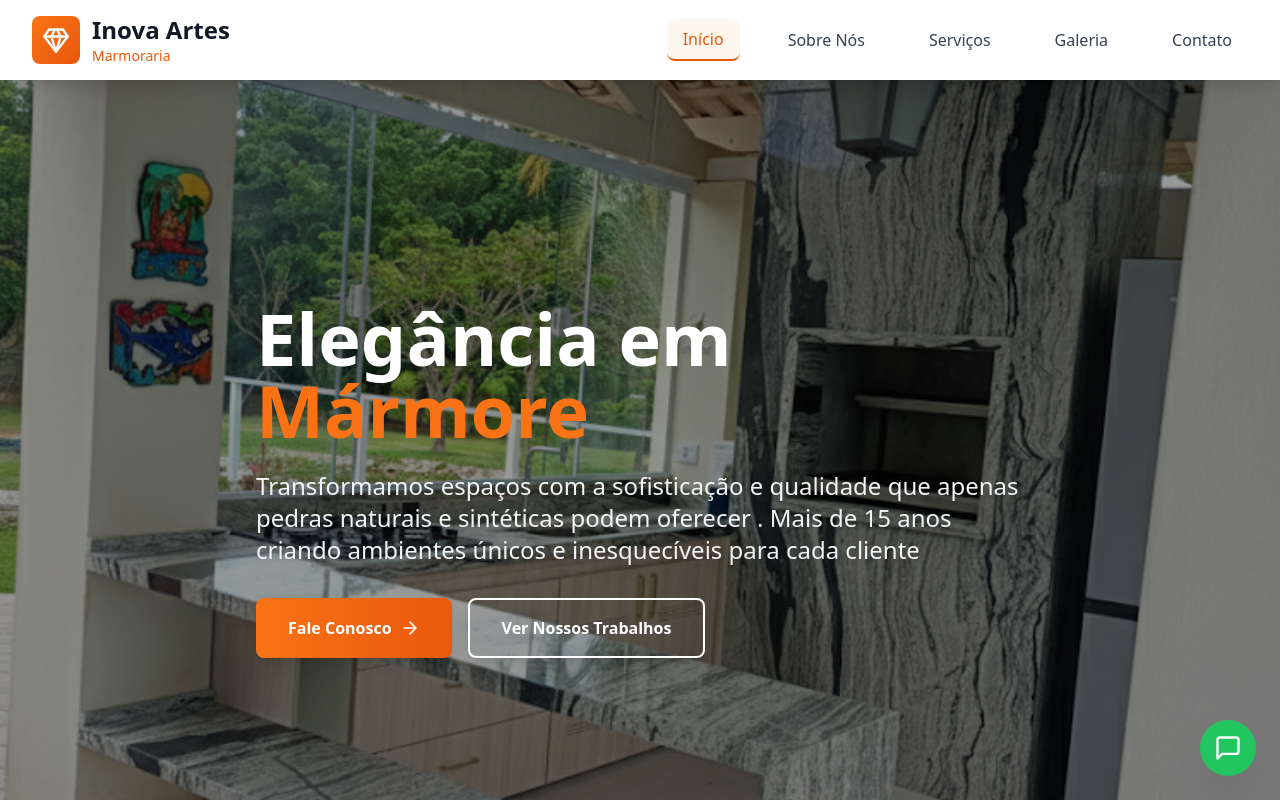
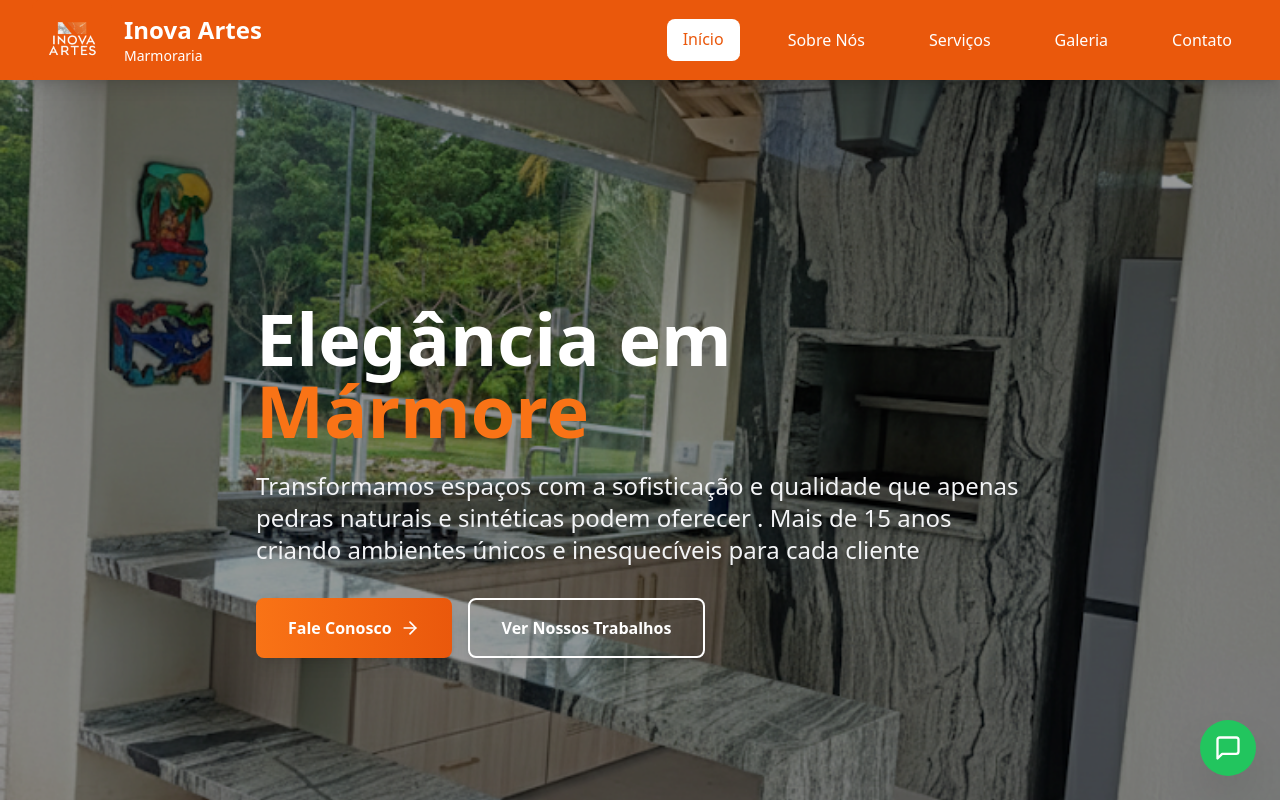
Before and after one commit to christyan2311/Inova-Artes, a React (Vite) app: page / in a window 1280 px wide. Shown: the top 800 px of the page. Built offline with nearby package versions, Linux system fonts and the light colour scheme.

Commit message:
adicionando nova logo e favicon

```diff
--- a/index.html
+++ b/index.html
@@ -3,6 +3,7 @@
   <head>
     <meta charset="UTF-8" />
     <meta name="viewport" content="width=device-width, initial-scale=1.0" />
+    <link rel="icon" type="image/png" href="/public/images/Logo/Modern Logo for Inova Artes - Minimalist Design (2).png"/>
     <title>Projeto - Inova Artes - Marmoraria</title>
   </head>
   <body>
--- a/src/componentes/Cabecalho.tsx
+++ b/src/componentes/Cabecalho.tsx
@@ -1,5 +1,5 @@
-import React, { useState } from 'react';
-import { Gem, X } from 'lucide-react';
+import React, { useState } from "react";
+import { Gem, X } from "lucide-react";
 
 interface CabecalhoProps {
   secaoAtiva: string;
@@ -10,11 +10,11 @@ const Cabecalho: React.FC<CabecalhoProps> = ({ secaoAtiva, onSecaoChange }) => {
   const [menuMobileAberto, setMenuMobileAberto] = useState(false);
 
   const itensMenu = [
-    { id: 'inicio', label: 'Início' },
-    { id: 'sobre', label: 'Sobre Nós' },
-    { id: 'servicos', label: 'Serviços' },
-    { id: 'galeria', label: 'Galeria' },
-    { id: 'contato', label: 'Contato' }
+    { id: "inicio", label: "Início" },
+    { id: "sobre", label: "Sobre Nós" },
+    { id: "servicos", label: "Serviços" },
+    { id: "galeria", label: "Galeria" },
+    { id: "contato", label: "Contato" },
   ];
 
   const alternarMenuMobile = () => {
@@ -27,17 +27,24 @@ const Cabecalho: React.FC<CabecalhoProps> = ({ secaoAtiva, onSecaoChange }) => {
   };
 
   return (
-    <header className="bg-white shadow-lg fixed top-0 left-0 right-0 z-50">
+    <header className="bg-orange-600 shadow-lg fixed top-0 left-0 right-0 z-50">
       <div className="max-w-7xl mx-auto px-4 sm:px-6 lg:px-8">
         <div className="flex items-center justify-between h-20">
           {/* Logo */}
-          <div className="flex items-center space-x-3 cursor-pointer" onClick={() => navegarEFecharMenu('inicio')}>
-            <div className="w-12 h-12 bg-gradient-to-br from-orange-500 to-orange-600 rounded-lg flex items-center justify-center">
-              <Gem className="w-7 h-7 text-white" />
+          <div
+            className="flex items-center space-x-3 cursor-pointer"
+            onClick={() => navegarEFecharMenu("inicio")}
+          >
+            <div className="w-20 h-20 rounded-lg flex items-center justify-center bg-orange-600">
+              <img
+                src="/public/images/Logo/Modern Logo for Inova Artes - Minimalist Design (1).png"
+                alt="Logo InovaArtes"
+                className="w-24 h-24 object-contain"
+              />
             </div>
             <div>
-              <h1 className="text-2xl font-bold text-gray-900">Inova Artes</h1>
-              <p className="text-sm text-orange-600">Marmoraria</p>
+              <h1 className="text-2xl font-bold text-white">Inova Artes</h1>
+              <p className="text-sm text-white">Marmoraria</p>
             </div>
           </div>
 
@@ -49,8 +56,8 @@ const Cabecalho: React.FC<CabecalhoProps> = ({ secaoAtiva, onSecaoChange }) => {
                 onClick={() => onSecaoChange(item.id)}
                 className={`px-4 py-2 rounded-lg font-medium transition-all duration-300 ${
                   secaoAtiva === item.id
-                    ? 'text-orange-600 bg-orange-50 border-b-2 border-orange-600'
-                    : 'text-gray-700 hover:text-orange-600 hover:bg-orange-50'
+                    ? "text-orange-600 bg-white border-b-2 border-white"
+                    : "text-white hover:text-orange-100 hover:bg-orange-700"
                 }`}
               >
                 {item.label}
@@ -62,7 +69,7 @@ const Cabecalho: React.FC<CabecalhoProps> = ({ secaoAtiva, onSecaoChange }) => {
           <div className="md:hidden">
             <button
               onClick={alternarMenuMobile}
-              className="p-2 rounded-lg text-gray-700 hover:bg-orange-50 transition-colors duration-200"
+              className="p-2 rounded-lg text-white hover:bg-orange-700 transition-colors duration-200"
               aria-label="Menu"
             >
               {menuMobileAberto ? (
@@ -79,20 +86,22 @@ const Cabecalho: React.FC<CabecalhoProps> = ({ secaoAtiva, onSecaoChange }) => {
         </div>
 
         {/* Menu mobile dropdown */}
-        <div className={`md:hidden transition-all duration-300 ease-in-out overflow-hidden ${
-          menuMobileAberto
-            ? 'max-h-96 opacity-100 pb-6'
-            : 'max-h-0 opacity-0 pb-0'
-        }`}>
-          <nav className="flex flex-col space-y-2 pt-4 border-t border-gray-100">
+        <div
+          className={`md:hidden transition-all duration-300 ease-in-out overflow-hidden ${
+            menuMobileAberto
+              ? "max-h-96 opacity-100 pb-6"
+              : "max-h-0 opacity-0 pb-0"
+          }`}
+        >
+          <nav className="flex flex-col space-y-2 pt-4 border-t border-orange-500">
             {itensMenu.map((item) => (
               <button
                 key={item.id}
                 onClick={() => navegarEFecharMenu(item.id)}
                 className={`text-left px-4 py-3 rounded-lg font-medium transition-all duration-200 ${
                   secaoAtiva === item.id
-                    ? 'text-orange-600 bg-orange-50 border-l-4 border-orange-600'
-                    : 'text-gray-700 hover:text-orange-600 hover:bg-orange-50'
+                    ? "text-orange-600 bg-white border-l-4 border-white"
+                    : "text-white hover:text-orange-100 hover:bg-orange-700"
                 }`}
               >
                 {item.label}
```
Also changed, not shown: public/images/Logo/Modern Logo for Inova Artes - Minimalist Design (1).png (added), public/images/Logo/Modern Logo for Inova Artes - Minimalist Design (2).png (added).
